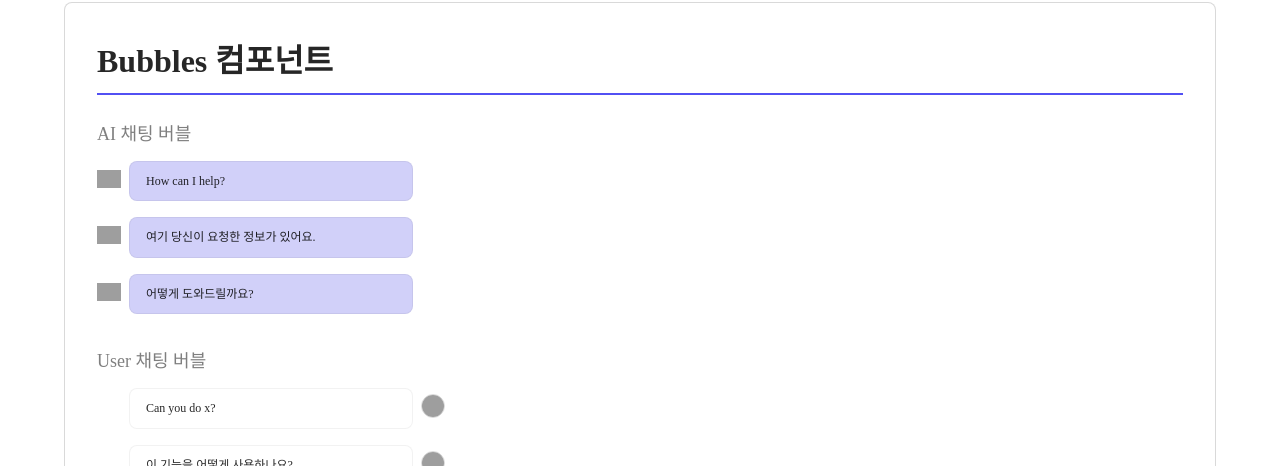
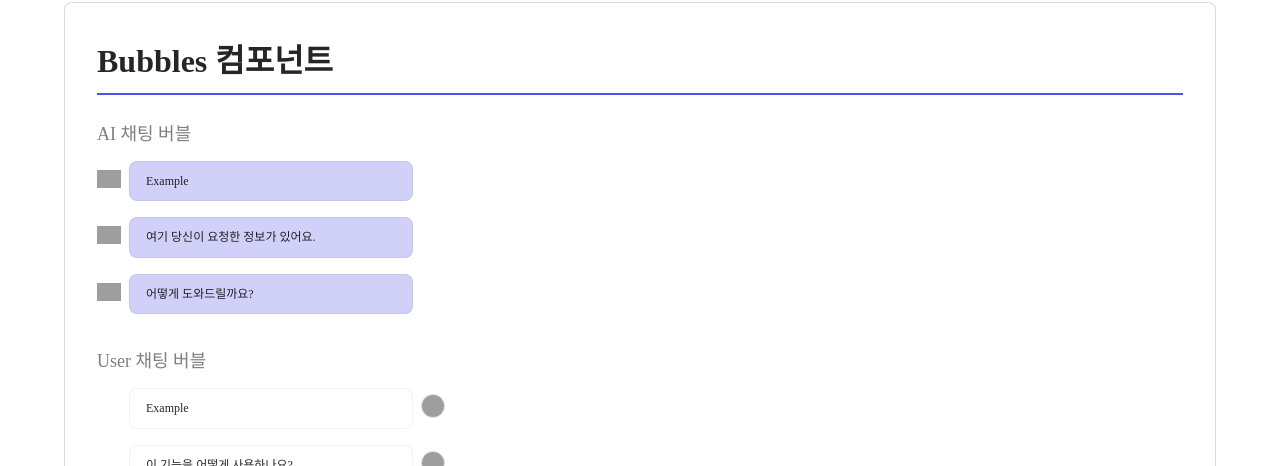
Before and after one commit to tangungithub/astra-demo-libraries, a React (Create React App) app: page / in a window 1280 px wide. Shown: the part 4815-5281 px from the top of the page. Built offline with nearby package versions, Linux system fonts and the light colour scheme.

Commit message:
bubble updated

```diff
--- a/src/components/Bubbles/Bubbles.js
+++ b/src/components/Bubbles/Bubbles.js
@@ -20,7 +20,7 @@ const Bubbles = ({
   const isUser = type === 'user';
 
   // 기본 메시지 설정
-  const defaultMessage = isUser ? 'Can you do x?' : 'How can I help?';
+  const defaultMessage = 'Example';
   const displayMessage = message || defaultMessage;
 
   // 기본 아바타 설정
```
